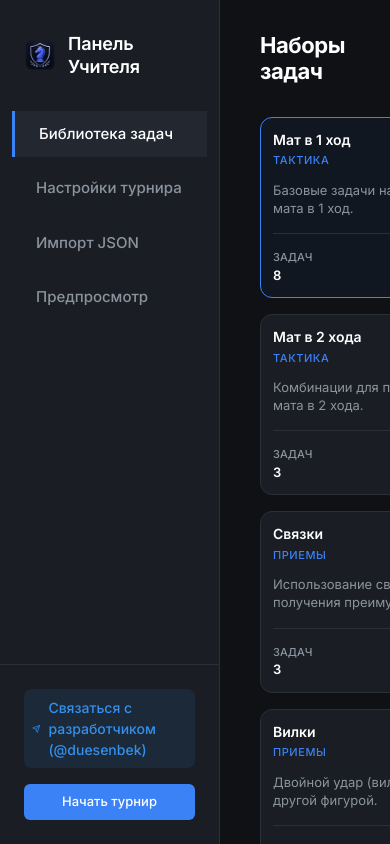
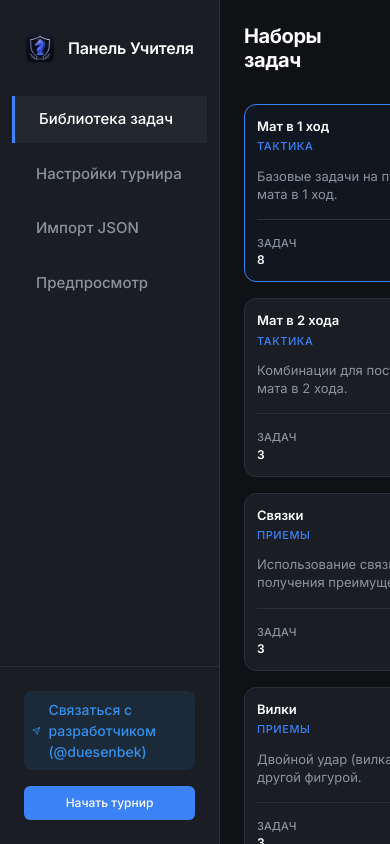
Before and after one commit to duesenbek/abchees-battle, a React (Vite) app: page / in a window 390 px wide. Built offline with nearby package versions, Linux system fonts and the light colour scheme.

Commit message:
Make media query more aggressive for small laptops and add max-height check

```diff
--- a/src/index.css
+++ b/src/index.css
@@ -370,31 +370,31 @@ html, body, #root {
   font-size: 15px;
 }
 
-/* ===== Laptop Scaling ===== */
-@media (max-width: 1400px) {
+/* ===== Laptop Scaling (Aggressive for 1366x768) ===== */
+@media (max-width: 1400px), (max-height: 800px) {
   /* Typography */
-  .t-h1 { font-size: 22px; }
-  .t-h2 { font-size: 18px; }
-  .t-h3 { font-size: 14px; }
-  .t-section { font-size: 15px; }
-  .t-body { font-size: 13px; }
+  .t-h1 { font-size: 20px; }
+  .t-h2 { font-size: 16px; }
+  .t-h3 { font-size: 13px; }
+  .t-section { font-size: 14px; }
+  .t-body { font-size: 12px; }
   .t-caption { font-size: 11px; }
-  .t-value { font-size: 13px; }
+  .t-value { font-size: 12px; }
 
   /* Layout */
-  .app-header { height: 56px; min-height: 56px; padding: 0 24px; }
-  .header-brand { font-size: 16px; }
-  .header-timer { font-size: 20px; }
+  .app-header { height: 50px; min-height: 50px; padding: 0 20px; }
+  .header-brand { font-size: 15px; }
+  .header-timer { font-size: 18px; }
   .setup-sidebar { width: 220px; }
-  .setup-content { padding: 32px 40px; }
-  .game-area { padding: 16px; gap: 16px; }
-  .game-grid { gap: 16px; }
+  .setup-content { padding: 24px; }
+  .game-area { padding: 12px; gap: 12px; }
+  .game-grid { gap: 12px; }
 
   /* Components */
-  .player-block { padding: 8px 12px; }
-  .player-avatar { width: 40px; height: 40px; }
+  .player-block { padding: 6px 12px; }
+  .player-avatar { width: 36px; height: 36px; }
   .dataset-card { padding: 12px; }
-  .btn-primary, .btn-secondary, .input-field { height: 36px; font-size: 13px; padding: 0 12px; }
+  .btn-primary, .btn-secondary, .input-field { height: 34px; font-size: 12px; padding: 0 12px; }
 
   /* Specific Board Adjustments */
   .board-block { padding: 8px; }
```
